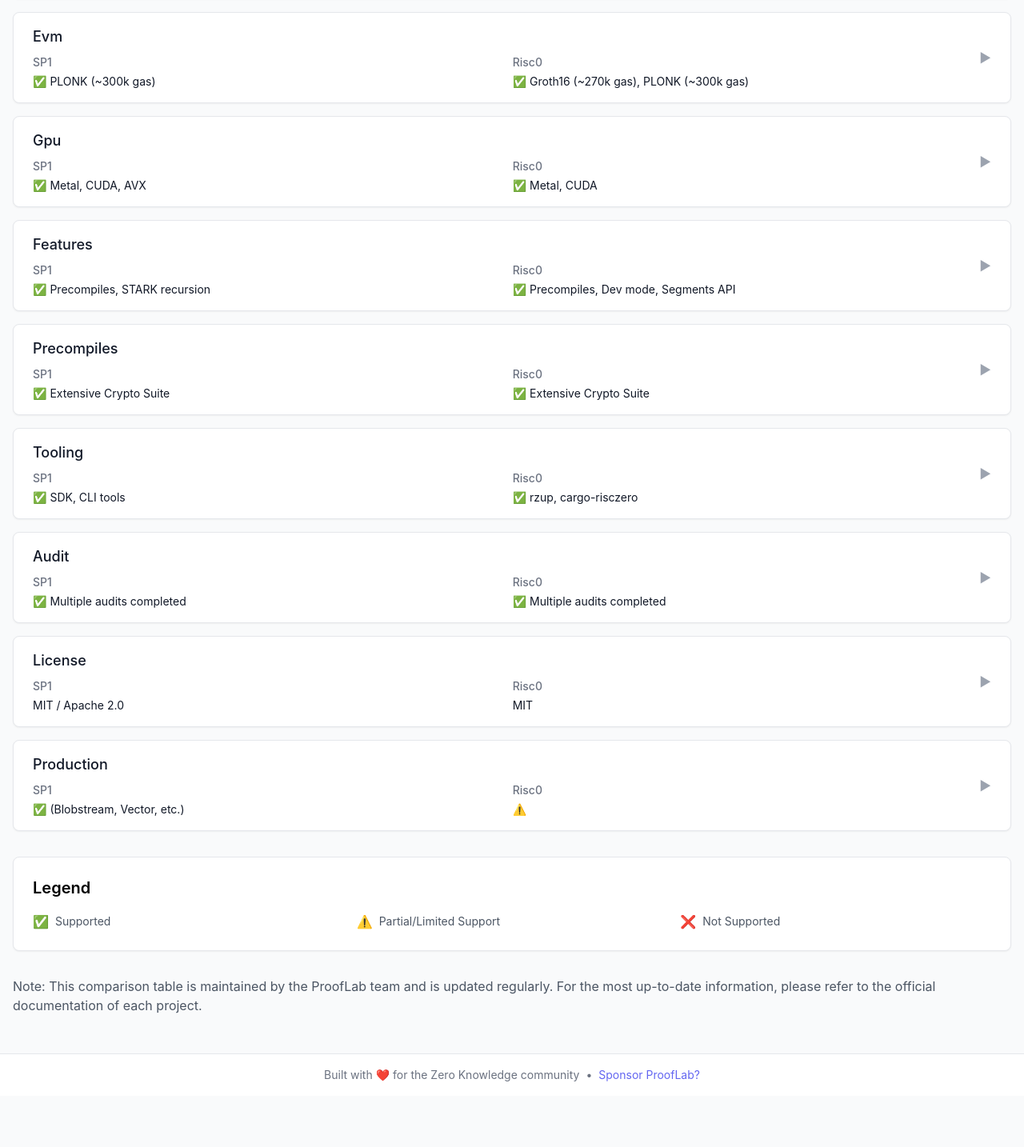
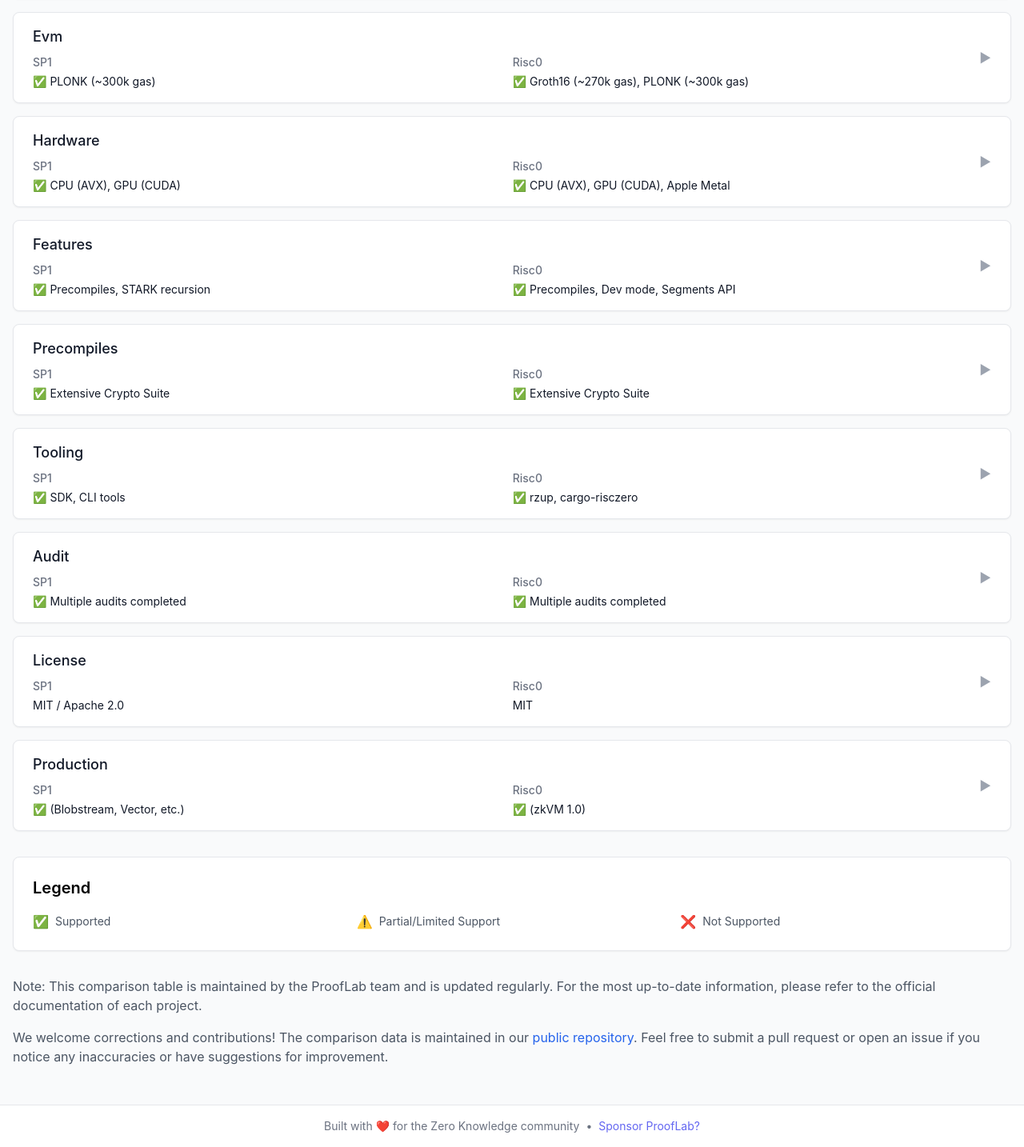
Before and after one commit to ProofLabDev/prooflab-frontend, a React (Create React App) app: page /compare in a window 1280 px wide. Shown: the part 765-2199 px from the top of the page at 80% size. Before the commit the page ends 2135 px from the top, so only its background shows below. Built offline with nearby package versions, Linux system fonts and the light colour scheme.

Commit message:
update risc0 production status

```diff
--- a/public/data/comparisons/risc0.json
+++ b/public/data/comparisons/risc0.json
@@ -81,18 +81,26 @@
         "note": "Supports both standard and succinct receipts with verifier parameters for each."
       }
     },
-    "gpu": {
-      "value": "✅ Metal, CUDA",
+    "hardware": {
+      "value": "✅ CPU (AVX), GPU (CUDA), Apple Metal",
       "details": {
-        "summary": "GPU acceleration options:",
+        "summary": "Comprehensive hardware support with specific requirements for different platforms:",
         "items": [
           {
-            "title": "Apple Silicon",
-            "description": "Metal GPU acceleration enabled by default"
+            "title": "CPU Support",
+            "description": "Multi-core CPU support with AVX2/AVX-512 acceleration on x86 processors. Recommended 16GB+ RAM for optimal performance."
           },
           {
-            "title": "CUDA",
-            "description": "Requires CUDA toolkit installation"
+            "title": "NVIDIA GPU",
+            "description": "CUDA acceleration support. Requires CUDA toolkit installation and compatible NVIDIA GPU."
+          },
+          {
+            "title": "Apple Silicon",
+            "description": "Native Metal GPU acceleration enabled by default on M-series chips."
+          },
+          {
+            "title": "Storage",
+            "description": "Sufficient disk space needed for toolchain and proving artifacts."
           }
         ],
         "links": [
@@ -162,8 +170,8 @@
       "details": "Risc0 is open source under the MIT license."
     },
     "production": {
-      "value": "⚠️",
-      "details": "Has production-ready features like disable-dev-mode flag to prevent security issues in production, but limited known production deployments."
+      "value": "✅ (zkVM 1.0)",
+      "details": "Production-ready with zkVM 1.0 release featuring stable APIs, production deployments like Citrea's Bitcoin zkRollup, and enhanced security through trusted setup ceremony and multiple audits."
     }
   }
 }
--- a/public/data/comparisons/sp1.json
+++ b/public/data/comparisons/sp1.json
@@ -38,29 +38,30 @@
         "note": "STARK→SNARK wrapping system generates small SNARK proofs for efficient verification on EVM chains."
       }
     },
-    "gpu": {
-      "value": "✅ Metal, CUDA, AVX",
+    "hardware": {
+      "value": "✅ CPU (AVX), GPU (CUDA)",
       "details": {
-        "summary": "Multiple hardware acceleration options:",
+        "summary": "Comprehensive hardware support with specific requirements for different platforms:",
         "items": [
           {
-            "title": "CPU Acceleration",
-            "description": "Supports AVX256 and AVX512 on x86 CPUs via Plonky3"
+            "title": "CPU Support",
+            "description": "16+ cores recommended with high single-core performance. Supports AVX256/AVX512 acceleration on x86 via Plonky3. Minimum 16GB RAM, more recommended for multi-core setups."
           },
           {
-            "title": "Apple Silicon",
-            "description": "Metal GPU acceleration"
+            "title": "NVIDIA GPU",
+            "description": "CUDA 12 & Container Toolkit required. 24GB+ VRAM for core/compressed proofs, 40GB+ for shrink/wrap proofs. Experimental support."
           },
           {
-            "title": "CUDA (Experimental)",
-            "subitems": [
-              "Requires CUDA 12 & CUDA Container Toolkit",
-              "24GB+ GPU for core/compressed proofs",
-              "40GB+ GPU for shrink/wrap proofs"
-            ]
+            "title": "Storage",
+            "description": "10GB+ disk space required for toolchain, circuit artifacts, and checkpointing."
           }
         ],
+        "note": "For production use, Succinct recommends using their prover network for optimal performance and cost-effectiveness",
         "links": [
+          {
+            "text": "Hardware Requirements",
+            "url": "https://docs.succinct.xyz/docs/getting-started/hardware-requirements"
+          },
           {
             "text": "AVX Guide",
             "url": "https://docs.succinct.xyz/docs/generating-proofs/hardware-acceleration/avx"
--- a/src/components/ZKVMComparison/ZKVMComparison.jsx
+++ b/src/components/ZKVMComparison/ZKVMComparison.jsx
@@ -148,10 +148,22 @@
           </div>
         </div>
 
-        <div className="prose max-w-none">
+        <div className="prose max-w-none space-y-4">
           <p className="text-gray-600">
             Note: This comparison table is maintained by the ProofLab team and is updated regularly.
             For the most up-to-date information, please refer to the official documentation of each project.
+          </p>
+          <p className="text-gray-600">
+            We welcome corrections and contributions! The comparison data is maintained in our{' '}
+            <a
+              href="https://github.com/ProofLabDev/frontend/tree/main/public/data/comparisons"
+              target="_blank"
+              rel="noopener noreferrer"
+              className="text-blue-600 hover:text-blue-800"
+            >
+              public repository
+            </a>.
+            Feel free to submit a pull request or open an issue if you notice any inaccuracies or have suggestions for improvement.
           </p>
         </div>
       </div>
```
